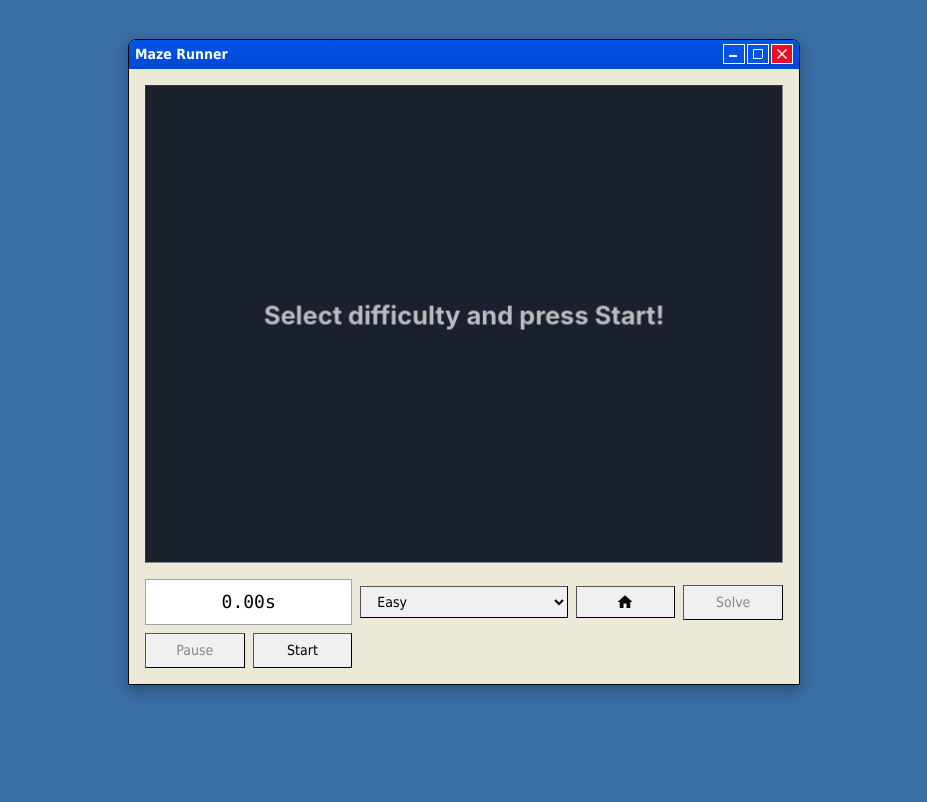
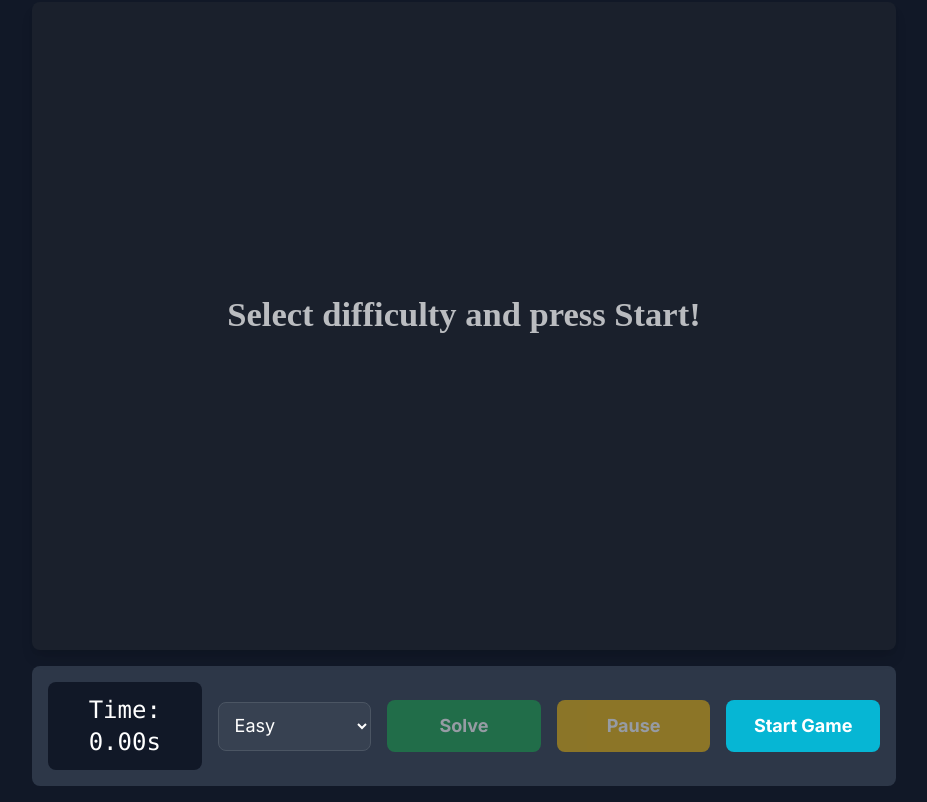
Before and after one commit to blipie/useless-utilities, a plain HTML site: page maze-runner.html in a window 1280 px wide. Shown: the part 38-840 px from the top of the page, without its empty margins (176-1103 px from the left). Before the commit the page ends 800 px from the top, so only its background shows below. Drawn offline with nearby package versions, Linux system fonts and the light colour scheme; a web font is replaced by a local one.

Commit message:
Update maze-runner.html

```diff
--- a/maze-runner.html
+++ b/maze-runner.html
@@ -3,128 +3,69 @@
 <head>
     <meta charset="UTF-8">
     <meta name="viewport" content="width=device-width, initial-scale=1.0">
-    <title>Maze Runner - XP Edition</title>
+    <title>Maze Runner</title>
     <script src="https://cdn.tailwindcss.com"></script>
-    <link href="https://fonts.googleapis.com/css2?family=Tahoma&display=swap" rel="stylesheet">
+    <link href="https://fonts.googleapis.com/css2?family=Inter:wght@400;500;700&display=swap" rel="stylesheet">
     <style>
         body {
-            font-family: 'Tahoma', sans-serif;
-            background-color: #3A6EA5; /* XP Bliss sky blue */
-        }
-        .xp-window {
-            background-color: #ECE9D8;
-            border: 1px solid #000;
-            box-shadow: 0 5px 15px rgba(0,0,0,0.3);
-            border-top-left-radius: 8px;
-            border-top-right-radius: 8px;
-        }
-        .title-bar {
-            background: linear-gradient(to bottom, #0055E7, #0047D5);
-            padding: 4px 6px;
-            display: flex;
-            justify-content: space-between;
-            align-items: center;
-            color: white;
-            font-weight: bold;
-            font-size: 14px;
-            border-top-left-radius: 6px;
-            border-top-right-radius: 6px;
-            cursor: default;
-        }
-        .window-buttons button {
-            width: 22px;
-            height: 20px;
-            border: 1px solid #fff;
-            background-color: #0055E7;
-            color: white;
-            font-size: 12px;
-            line-height: 20px;
-            text-align: center;
-            margin-left: 2px;
-            display: flex;
-            align-items: center;
-            justify-content: center;
-        }
-        .window-buttons button.close {
-            background-color: #E81123;
-        }
-        .window-buttons button:hover {
-            filter: brightness(1.2);
-        }
-        .window-buttons button:active {
-            filter: brightness(0.9);
-        }
-        .xp-content {
-            padding: 1rem;
+            font-family: 'Inter', sans-serif;
+            overflow: hidden; /* Prevent scrollbars from flashing during generation */
         }
         canvas {
-            background-color: #1a202c;
-            border: 1px inset #888;
+            background-color: #1a202c; /* dark gray */
+            border-radius: 0.5rem;
+            box-shadow: 0 10px 15px -3px rgba(0, 0, 0, 0.1), 0 4px 6px -2px rgba(0, 0, 0, 0.05);
         }
         .control-panel {
-            background-color: #ECE9D8;
-            padding-top: 1rem;
+            background-color: #2d3748; /* gray-800 */
+            border-radius: 0.5rem;
+            padding: 1rem;
+            margin-top: 1rem;
         }
-        .xp-button, .xp-select, .xp-link-button {
-            background-color: #F0F0F0;
-            border: 1px solid #000;
-            border-style: outset;
-            padding: 6px 12px;
-            font-family: 'Tahoma', sans-serif;
-            font-size: 14px;
-            display: flex;
-            align-items: center;
-            justify-content: center;
-        }
-        .xp-button:active, .xp-link-button:active {
-            border-style: inset;
-        }
-        .xp-button:disabled {
-            color: #888;
+        button:disabled {
+            opacity: 0.5;
             cursor: not-allowed;
         }
     </style>
 </head>
-<body class="flex items-center justify-center h-screen p-4">
+<body class="bg-gray-900 text-white flex items-center justify-center h-screen">
 
-    <div class="xp-window w-full max-w-2xl">
-        <div class="title-bar">
-            <span>Maze Runner</span>
-            <div class="window-buttons flex">
-                <button aria-label="Minimize">
-                    <svg width="10" height="10" viewBox="0 0 10 10" fill="none" xmlns="http://www.w3.org/2000/svg"><path d="M0 8H8V6H0V8Z" fill="white"/></svg>
-                </button>
-                <button aria-label="Maximize">
-                    <svg width="10" height="10" viewBox="0 0 10 10" fill="none" xmlns="http://www.w3.org/2000/svg"><path d="M0 0H10V1H0V0ZM10 1V9H9V1H10ZM9 9H0V10H9V9ZM0 9V1H1V9H0Z" fill="white"/></svg>
-                </button>
-                <button class="close" aria-label="Close">
-                    <svg width="10" height="10" viewBox="0 0 10 10" fill="none" xmlns="http://www.w3.org/2000/svg"><path d="M1 0L0 1L4 5L0 9L1 10L5 6L9 10L10 9L6 5L10 1L9 0L5 4L1 0Z" fill="white"/></svg>
-                </button>
+    <div id="main-container" class="w-full max-w-4xl p-4">
+        <div class="flex justify-between items-center mb-4">
+            <a href="/kwerky.html" class="p-2 rounded-full hover:bg-gray-700 transition-colors" aria-label="Go to Home">
+                <svg xmlns="http://www.w3.org/2000/svg" height="32px" viewBox="0 0 24 24" width="32px" class="fill-current text-white">
+                    <path d="M0 0h24v24H0V0z" fill="none"/>
+                    <path d="M10 20v-6h4v6h5v-8h3L12 3 2 12h3v8h5z"/>
+                </svg>
+            </a>
+            <h1 class="text-4xl font-bold text-center text-cyan-400 flex-grow">Maze Runner</h1>
+            <div class="w-12"></div> <!-- Spacer to keep title centered -->
         </div>
-        </div>
-        <div class="xp-content">
+
         <!-- Game Canvas -->
         <div class="relative w-full aspect-[4/3]">
              <canvas id="game-canvas" class="w-full h-full"></canvas>
         </div>
 
         <!-- Controls -->
-            <div class="control-panel grid grid-cols-3 sm:grid-cols-6 gap-2 items-center">
-                <div id="timer" class="text-lg font-mono bg-white border border-gray-400 p-2 text-black text-center col-span-3 sm:col-span-2">
-                    0.00s
+        <div class="control-panel grid grid-cols-2 sm:grid-cols-5 gap-4 items-center mt-4">
+            <div id="timer" class="text-2xl font-mono bg-gray-900 p-3 rounded-lg text-center col-span-2 sm:col-span-1">
+                Time: 0.00s
             </div>
-                <select id="difficulty" class="xp-select w-full col-span-3 sm:col-span-2">
+            <select id="difficulty" class="bg-gray-700 border border-gray-600 rounded-lg p-3 text-lg focus:ring-cyan-500 focus:border-cyan-500 w-full">
                 <option value="0">Easy</option>
                 <option value="1">Standard</option>
                 <option value="2">Hard</option>
             </select>
-                <a href="/index.html" class="xp-link-button w-full" aria-label="Home">
-                    <svg xmlns="http://www.w3.org/2000/svg" height="18px" viewBox="0 0 24 24" width="18px" fill="#000000"><path d="M0 0h24v24H0V0z" fill="none"/><path d="M10 20v-6h4v6h5v-8h3L12 3 2 12h3v8h5z"/></svg>
-                </a>
-                <button id="solution-button" class="xp-button w-full">Solve</button>
-                <button id="pause-button" class="xp-button w-full">Pause</button>
-                <button id="start-button" class="xp-button w-full">Start</button>
-            </div>
+            <button id="solution-button" class="bg-green-600 hover:bg-green-700 text-white font-bold py-3 px-4 rounded-lg text-lg transition-transform transform hover:scale-105 w-full">
+                Solve
+            </button>
+            <button id="pause-button" class="bg-yellow-500 hover:bg-yellow-600 text-white font-bold py-3 px-4 rounded-lg text-lg transition-transform transform hover:scale-105 w-full">
+                Pause
+            </button>
+            <button id="start-button" class="bg-cyan-500 hover:bg-cyan-600 text-white font-bold py-3 px-4 rounded-lg text-lg transition-transform transform hover:scale-105 w-full">
+                Start Game
+            </button>
         </div>
     </div>
 
@@ -157,25 +98,57 @@
         let maze, player, goal;
         let activeCellSize = 20;
         let mazeWidth, mazeHeight;
-        let gameState = 'waiting';
+        let gameState = 'waiting'; // 'waiting', 'playing', 'paused', 'finished', 'generating'
         let solutionPath = null;
 
         // --- Timer State ---
         let timerInterval;
         let startTime;
-        let elapsedTime = 0;
+        let elapsedTime = 0; // Time in ms, excluding pauses
 
         // --- Player Physics ---
-        const playerProps = { vx: 0, vy: 0, speed: 0.3, maxSpeed: 3, friction: 0.95, color: '#38bdf8' };
-        const keys = { ArrowUp: false, ArrowDown: false, ArrowLeft: false, ArrowRight: false };
+        const playerProps = {
+            vx: 0,
+            vy: 0,
+            speed: 0.3,
+            maxSpeed: 3,
+            friction: 0.95,
+            color: '#38bdf8', // light blue
+        };
+
+        const keys = {
+            ArrowUp: false,
+            ArrowDown: false,
+            ArrowLeft: false,
+            ArrowRight: false
+        };
 
         // --- Event Listeners ---
-        window.addEventListener('keydown', (e) => { if (keys.hasOwnProperty(e.key)) { e.preventDefault(); if (gameState === 'playing') keys[e.key] = true; } });
-        window.addEventListener('keyup', (e) => { if (keys.hasOwnProperty(e.key)) { e.preventDefault(); keys[e.key] = false; } });
-        startButton.addEventListener('click', () => { if (gameState === 'playing' || gameState === 'paused' || gameState === 'finished') { resetToWelcome(); } else { startGame(); } });
+        window.addEventListener('keydown', (e) => {
+            if (keys.hasOwnProperty(e.key)) {
+                e.preventDefault();
+                if (gameState === 'playing') keys[e.key] = true;
+            }
+        });
+        window.addEventListener('keyup', (e) => {
+            if (keys.hasOwnProperty(e.key)) {
+                e.preventDefault();
+                keys[e.key] = false;
+            }
+        });
+
+        startButton.addEventListener('click', () => {
+            if (gameState === 'playing' || gameState === 'paused' || gameState === 'finished') {
+                resetToWelcome();
+            } else {
+                startGame();
+            }
+        });
+
         pauseButton.addEventListener('click', togglePause);
         solutionButton.addEventListener('click', showSolution);
         playAgainButton.addEventListener('click', resetToWelcome);
+
         window.addEventListener('resize', resizeCanvas);
 
         // --- Initial Setup ---
@@ -190,6 +163,7 @@
             const container = canvas.parentElement;
             canvas.width = container.clientWidth;
             canvas.height = container.clientHeight;
+
             if (gameState !== 'waiting' && gameState !== 'generating') {
                 activeCellSize = Math.min(canvas.width / mazeWidth, canvas.height / mazeHeight);
                 draw();
@@ -209,7 +183,7 @@
         function resetToWelcome() {
             hideWinModal();
             gameState = 'waiting';
-            startButton.textContent = 'Start';
+            startButton.textContent = 'Start Game';
             difficultySelect.disabled = false;
             pauseButton.disabled = true;
             solutionButton.disabled = true;
@@ -221,24 +195,42 @@
         function startGame() {
             startButton.disabled = true;
             difficultySelect.disabled = true;
-            startButton.textContent = '...';
+            startButton.textContent = 'Generating...';
             gameState = 'generating';
             solutionPath = null;
 
             setTimeout(() => {
                 const difficulty = difficultySelect.value;
-                if (difficulty === '0') { activeCellSize = 40; }
-                else if (difficulty === '1') { activeCellSize = 30; }
-                else { activeCellSize = 20; }
+                if (difficulty === '0') { // Easy
+                    activeCellSize = 40;
+                } else if (difficulty === '1') { // Standard
+                    activeCellSize = 30;
+                } else { // Hard
+                    activeCellSize = 20;
+                }
 
                 mazeWidth = Math.floor(canvas.width / activeCellSize);
                 mazeHeight = Math.floor(canvas.height / activeCellSize);
 
-                if (difficulty === '2') { maze = generateWilsonsMaze(mazeWidth, mazeHeight); }
-                else { maze = generateStandardMaze(mazeWidth, mazeHeight); }
+                if (difficulty === '2') {
+                    maze = generateWilsonsMaze(mazeWidth, mazeHeight);
+                } else {
+                    maze = generateStandardMaze(mazeWidth, mazeHeight);
+                }
 
-                player = { x: activeCellSize / 2, y: activeCellSize / 2, ...playerProps, size: activeCellSize / 2.5 };
-                goal = { x: (mazeWidth - 1) * activeCellSize + activeCellSize / 2, y: (mazeHeight - 1) * activeCellSize + activeCellSize / 2, size: activeCellSize / 2, color: '#4ade80' };
+                player = {
+                    x: activeCellSize / 2,
+                    y: activeCellSize / 2,
+                    ...playerProps,
+                    size: activeCellSize / 2.5
+                };
+
+                goal = {
+                    x: (mazeWidth - 1) * activeCellSize + activeCellSize / 2,
+                    y: (mazeHeight - 1) * activeCellSize + activeCellSize / 2,
+                    size: activeCellSize / 2,
+                    color: '#4ade80'
+                };
 
                 resetTimer();
                 startTimer();
@@ -248,7 +240,7 @@
                 pauseButton.disabled = false;
                 solutionButton.disabled = false;
                 pauseButton.textContent = 'Pause';
-                startButton.textContent = 'Restart';
+                startButton.textContent = 'Restart Game';
                 gameLoop();
             }, 50);
         }
@@ -269,7 +261,9 @@
 
         function showSolution() {
             if (gameState !== 'playing' && gameState !== 'paused') return;
-            if (!solutionPath) { solutionPath = findSolution(); }
+            if (!solutionPath) {
+                solutionPath = findSolution();
+            }
             solutionButton.disabled = true;
             draw();
         }
@@ -406,28 +400,48 @@
             player.vx *= player.friction;
             player.vx = Math.max(-player.maxSpeed, Math.min(player.maxSpeed, player.vx));
             player.vy = Math.max(-player.maxSpeed, Math.min(player.maxSpeed, player.vy));
+            const r = player.size / 2;
+            const wallThickness = 2;
             let nextX = player.x + player.vx;
+            let gridYTop = Math.floor((player.y - r) / activeCellSize);
+            let gridYBottom = Math.floor((player.y + r) / activeCellSize);
+            if (player.vx > 0) {
+                let gridX = Math.floor((nextX + r) / activeCellSize);
+                if ((maze[gridYTop]?.[gridX - 1]?.walls.right) || (maze[gridYBottom]?.[gridX - 1]?.walls.right)) {
+                    player.x = gridX * activeCellSize - r - wallThickness;
+                    player.vx = 0;
+                } else {
+                    player.x = nextX;
+                }
+            } else if (player.vx < 0) {
+                let gridX = Math.floor((nextX - r) / activeCellSize);
+                 if ((maze[gridYTop]?.[gridX]?.walls.left) || (maze[gridYBottom]?.[gridX]?.walls.left)) {
+                    player.x = (gridX + 1) * activeCellSize + r + wallThickness;
+                    player.vx = 0;
+                } else {
+                    player.x = nextX;
+                }
+            }
             let nextY = player.y + player.vy;
-            const r = player.size / 2;
-            let currentCellX = Math.floor(player.x / activeCellSize);
-            let currentCellY = Math.floor(player.y / activeCellSize);
-
-            if (player.vx > 0 && maze[currentCellY][currentCellX].walls.right && nextX + r > (currentCellX + 1) * activeCellSize) {
-                player.vx = 0;
-                nextX = (currentCellX + 1) * activeCellSize - r;
-            } else if (player.vx < 0 && maze[currentCellY][currentCellX].walls.left && nextX - r < currentCellX * activeCellSize) {
-                player.vx = 0;
-                nextX = currentCellX * activeCellSize + r;
+            let gridXLeft = Math.floor((player.x - r) / activeCellSize);
+            let gridXRight = Math.floor((player.x + r) / activeCellSize);
+            if (player.vy > 0) {
+                let gridY = Math.floor((nextY + r) / activeCellSize);
+                if ((maze[gridY - 1]?.[gridXLeft]?.walls.bottom) || (maze[gridY - 1]?.[gridXRight]?.walls.bottom)) {
+                    player.y = gridY * activeCellSize - r - wallThickness;
+                    player.vy = 0;
+                } else {
+                    player.y = nextY;
                 }
-            if (player.vy > 0 && maze[currentCellY][currentCellX].walls.bottom && nextY + r > (currentCellY + 1) * activeCellSize) {
+            } else if (player.vy < 0) {
+                let gridY = Math.floor((nextY - r) / activeCellSize);
+                if ((maze[gridY]?.[gridXLeft]?.walls.top) || (maze[gridY]?.[gridXRight]?.walls.top)) {
+                    player.y = (gridY + 1) * activeCellSize + r + wallThickness;
                     player.vy = 0;
-                nextY = (currentCellY + 1) * activeCellSize - r;
-            } else if (player.vy < 0 && maze[currentCellY][currentCellX].walls.top && nextY - r < currentCellY * activeCellSize) {
-                player.vy = 0;
-                nextY = currentCellY * activeCellSize + r;
+                } else {
+                    player.y = nextY;
                 }
-            player.x = nextX;
-            player.y = nextY;
+            }
         }
 
 
@@ -497,13 +511,13 @@
         function drawGoal() { ctx.fillStyle = goal.color; ctx.beginPath(); ctx.arc(goal.x, goal.y, goal.size, 0, Math.PI * 2); ctx.fill(); }
 
         // --- Timer ---
-        function resetTimer() { clearInterval(timerInterval); elapsedTime = 0; timerEl.textContent = '0.00s'; }
+        function resetTimer() { clearInterval(timerInterval); elapsedTime = 0; timerEl.textContent = 'Time: 0.00s'; }
         function startTimer() {
             startTime = Date.now();
             timerInterval = setInterval(() => {
                 const currentSegmentTime = Date.now() - startTime;
                 const totalTime = elapsedTime + currentSegmentTime;
-                timerEl.textContent = `${(totalTime / 1000).toFixed(2)}s`;
+                timerEl.textContent = `Time: ${(totalTime / 1000).toFixed(2)}s`;
             }, 100);
         }
         function pauseTimer() { clearInterval(timerInterval); elapsedTime += Date.now() - startTime; }
```
Lines whose indentation alone changed are shown as unchanged.
